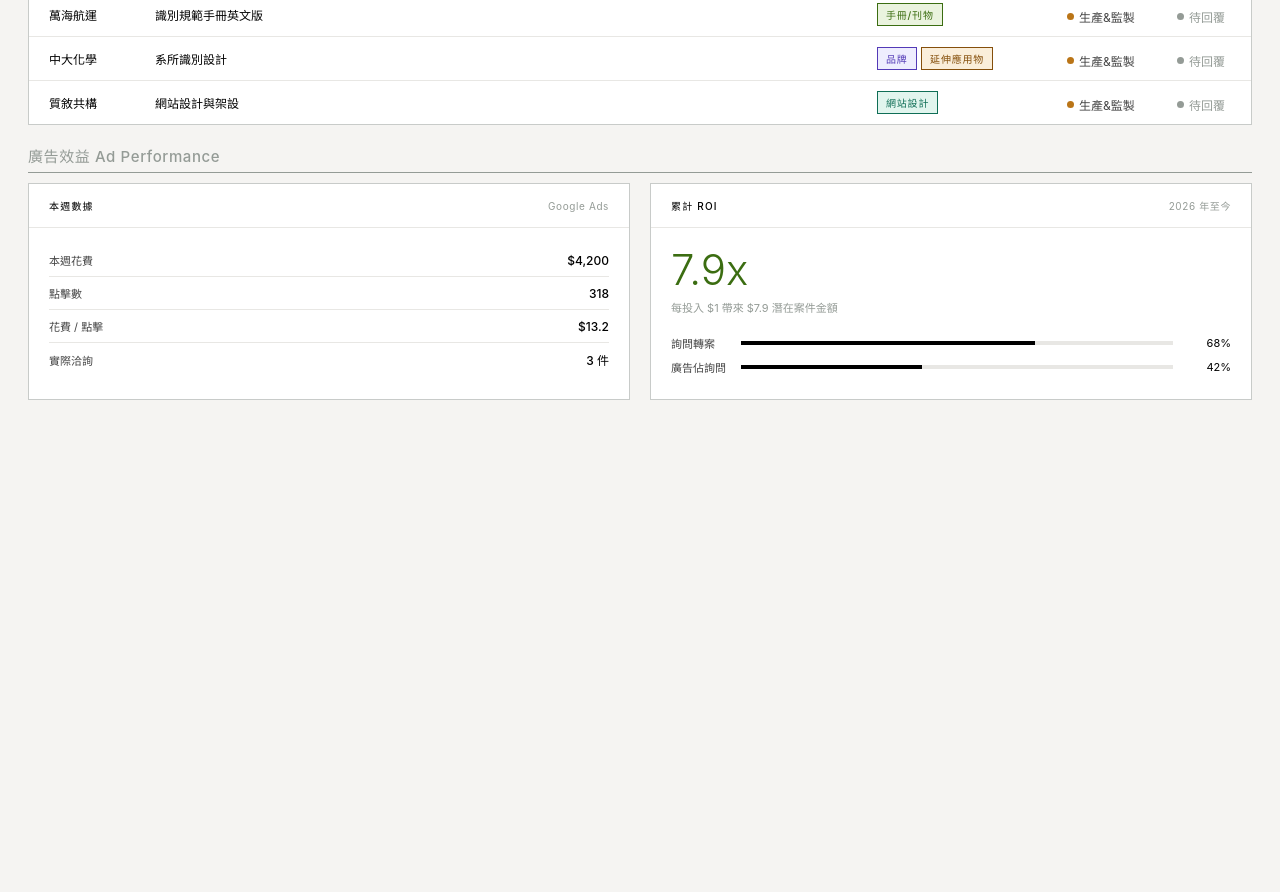
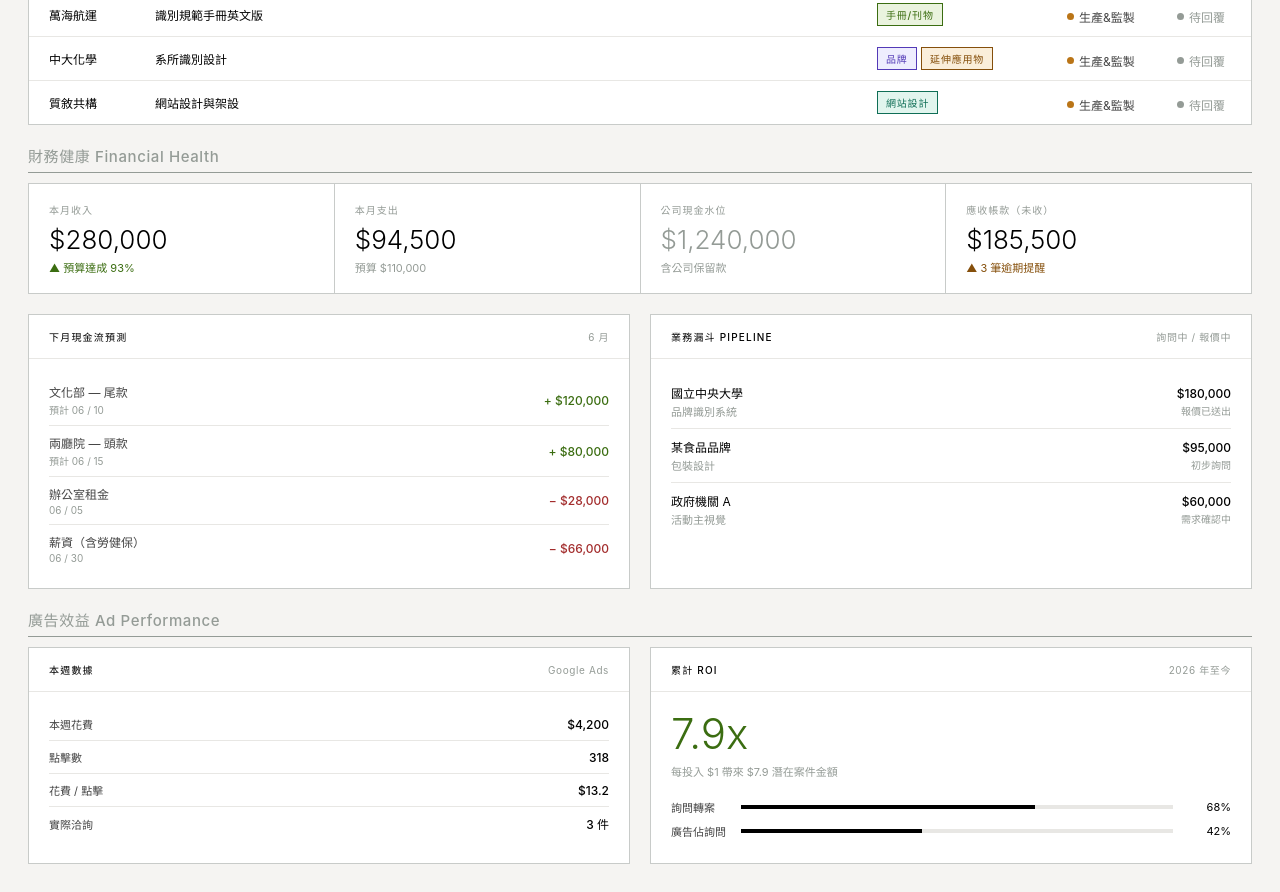
Before and after one commit to EtchDesign/etch-dashboard, a plain HTML site: page index.html in a window 1280 px wide. Shown: the part 1066-1958 px from the top of the page. Before the commit the page ends 1494 px from the top, so only its background shows below. Drawn offline with Linux system fonts and the light colour scheme.

Commit message:
Update index.html

```diff
--- a/index.html
+++ b/index.html
@@ -263,6 +263,40 @@ body { font-family: -apple-system, 'Helvetica Neue', Arial, sans-serif; backgrou
     </div>
   </div>
   <div>
+    <div class="section-label">財務健康 Financial Health</div>
+    <div class="grid-4" style="margin-bottom:20px;">
+      <div class="metric"><div class="metric-label">本月收入</div><div class="metric-value">$280,000</div><div class="metric-sub up">▲ 預算達成 93%</div></div>
+      <div class="metric"><div class="metric-label">本月支出</div><div class="metric-value">$94,500</div><div class="metric-sub">預算 $110,000</div></div>
+      <div class="metric"><div class="metric-label">公司現金水位</div><div class="metric-value accent">$1,240,000</div><div class="metric-sub">含公司保留款</div></div>
+      <div class="metric"><div class="metric-label">應收帳款（未收）</div><div class="metric-value">$185,500</div><div class="metric-sub warn">▲ 3 筆逾期提醒</div></div>
+    </div>
+    <div class="row-2col">
+      <div class="panel">
+        <div class="panel-head">
+          <span class="panel-head-title">下月現金流預測</span>
+          <span class="panel-head-meta">6 月</span>
+        </div>
+        <div class="panel-body">
+          <div class="cashflow-row"><div><div class="cf-label">文化部 — 尾款</div><div class="cf-date">預計 06 / 10</div></div><div class="cf-amt pos">+ $120,000</div></div>
+          <div class="cashflow-row"><div><div class="cf-label">兩廳院 — 頭款</div><div class="cf-date">預計 06 / 15</div></div><div class="cf-amt pos">+ $80,000</div></div>
+          <div class="cashflow-row"><div><div class="cf-label">辦公室租金</div><div class="cf-date">06 / 05</div></div><div class="cf-amt neg">− $28,000</div></div>
+          <div class="cashflow-row"><div><div class="cf-label">薪資（含勞健保）</div><div class="cf-date">06 / 30</div></div><div class="cf-amt neg">− $66,000</div></div>
+        </div>
+      </div>
+      <div class="panel">
+        <div class="panel-head">
+          <span class="panel-head-title">業務漏斗 Pipeline</span>
+          <span class="panel-head-meta">詢問中 / 報價中</span>
+        </div>
+        <div class="panel-body">
+          <div class="pipeline-row"><div><div class="pipeline-name">國立中央大學</div><div class="pipeline-meta">品牌識別系統</div></div><div><div class="pipeline-amt">$180,000</div><div class="pipeline-stage">報價已送出</div></div></div>
+          <div class="pipeline-row"><div><div class="pipeline-name">某食品品牌</div><div class="pipeline-meta">包裝設計</div></div><div><div class="pipeline-amt">$95,000</div><div class="pipeline-stage">初步詢問</div></div></div>
+          <div class="pipeline-row"><div><div class="pipeline-name">政府機關 A</div><div class="pipeline-meta">活動主視覺</div></div><div><div class="pipeline-amt">$60,000</div><div class="pipeline-stage">需求確認中</div></div></div>
+        </div>
+      </div>
+    </div>
+  </div>
+  <div>
     <div class="section-label">廣告效益 Ad Performance</div>
     <div class="row-2col">
       <div class="panel">
```
